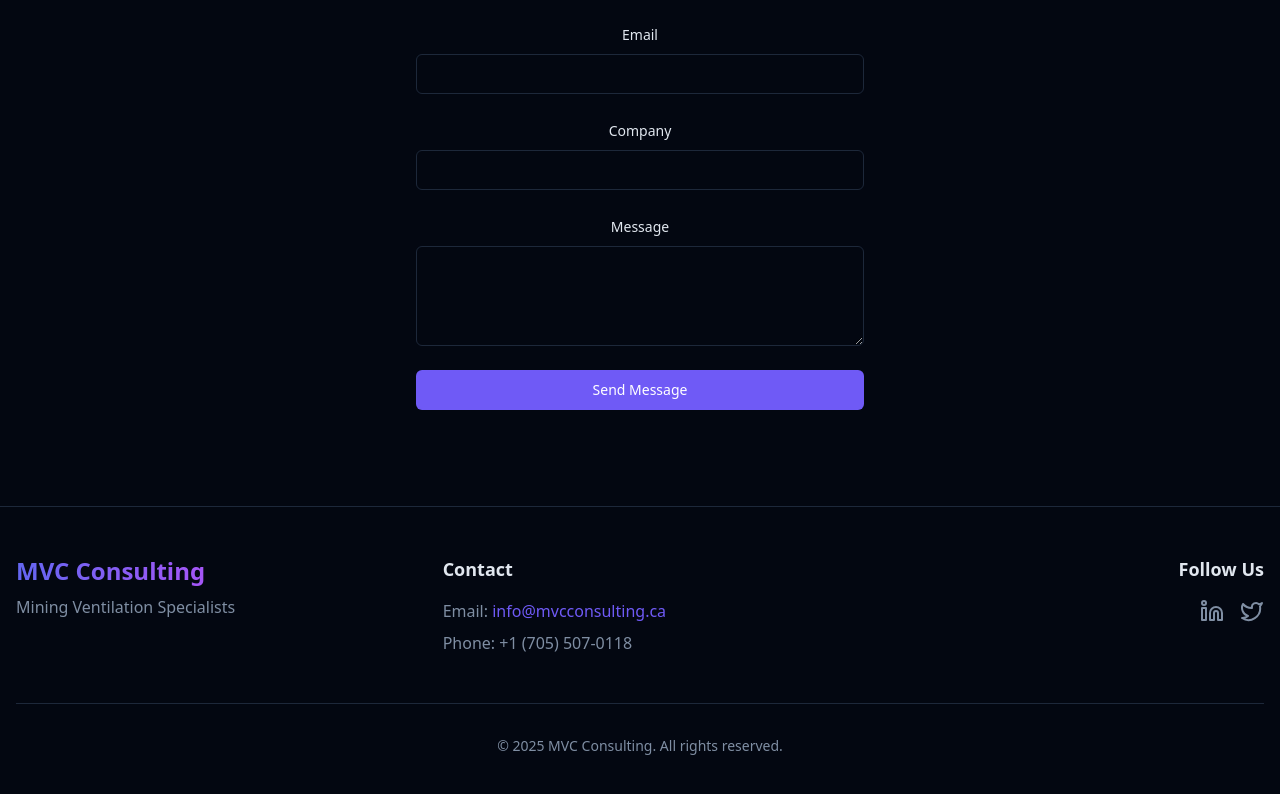
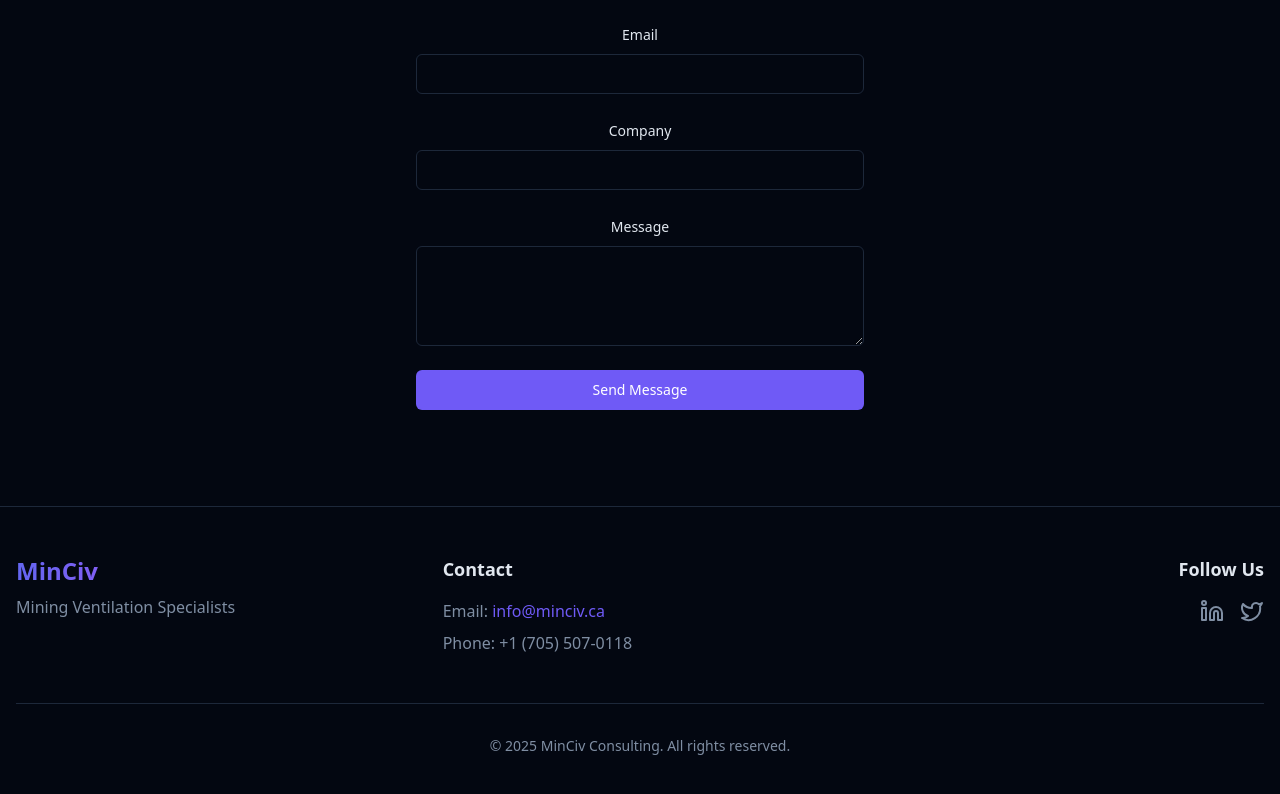
Before and after one commit to LordAikan/MinCiv_ca, a React (Vite) app: page / in a window 1280 px wide. Shown: the part 3366-4160 px from the top of the page. Built offline with nearby package versions, Linux system fonts and the light colour scheme.

Commit message:
Update Footer.jsx

```diff
--- a/src/components/Footer.jsx
+++ b/src/components/Footer.jsx
@@ -11,7 +11,7 @@ export default function Footer() {
         <div className="grid grid-cols-1 md:grid-cols-3 gap-8">
           {/* Logo and Copyright */}
           <div>
-            <h2 className="text-2xl font-bold gradient-text mb-2">MVC Consulting</h2>
+            <h2 className="text-2xl font-bold gradient-text mb-2">MinCiv</h2>
             <p className="text-muted-foreground">Mining Ventilation Specialists</p>
           </div>
 
@@ -22,12 +22,12 @@ export default function Footer() {
               <p className="text-muted-foreground">
   Email:{" "}
   <a
-    href="https://mail.google.com/mail/?view=cm&fs=1&to=info@mvcconsulting.ca"
+    href="https://mail.google.com/mail/?view=cm&fs=1&to=info@minciv.ca"
     target="_blank"
     rel="noopener noreferrer"
     className="text-primary hover:underline"
   >
-    info@mvcconsulting.ca
+    info@minciv.ca
   </a>
 </p>
 
@@ -63,7 +63,7 @@ export default function Footer() {
         {/* Bottom Copyright */}
         <div className="mt-12 pt-8 border-t border-border">
           <p className="text-sm text-muted-foreground text-center">
-            © 2025 MVC Consulting. All rights reserved.
+            © 2025 MinCiv Consulting. All rights reserved.
           </p>
         </div>
       </div>
```
